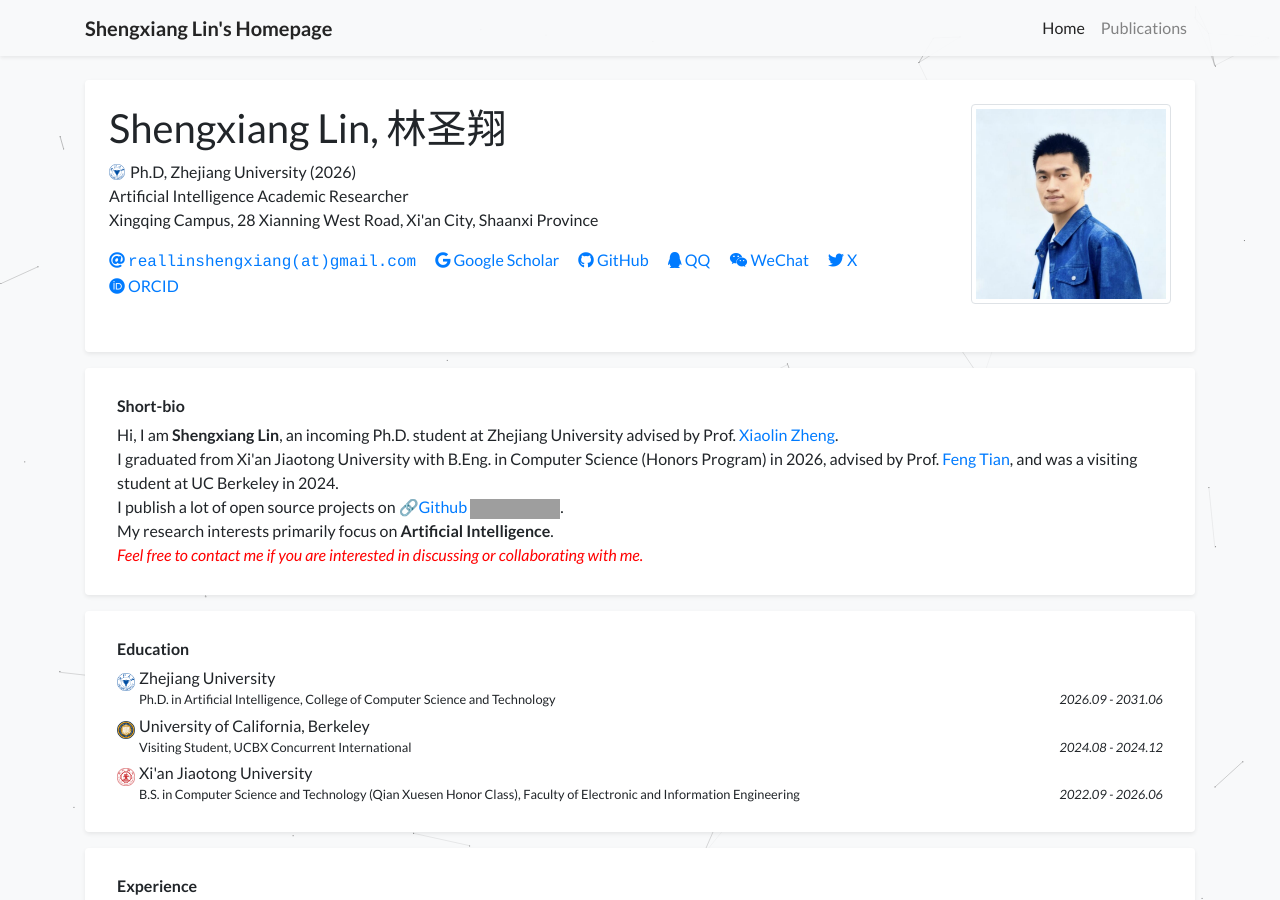
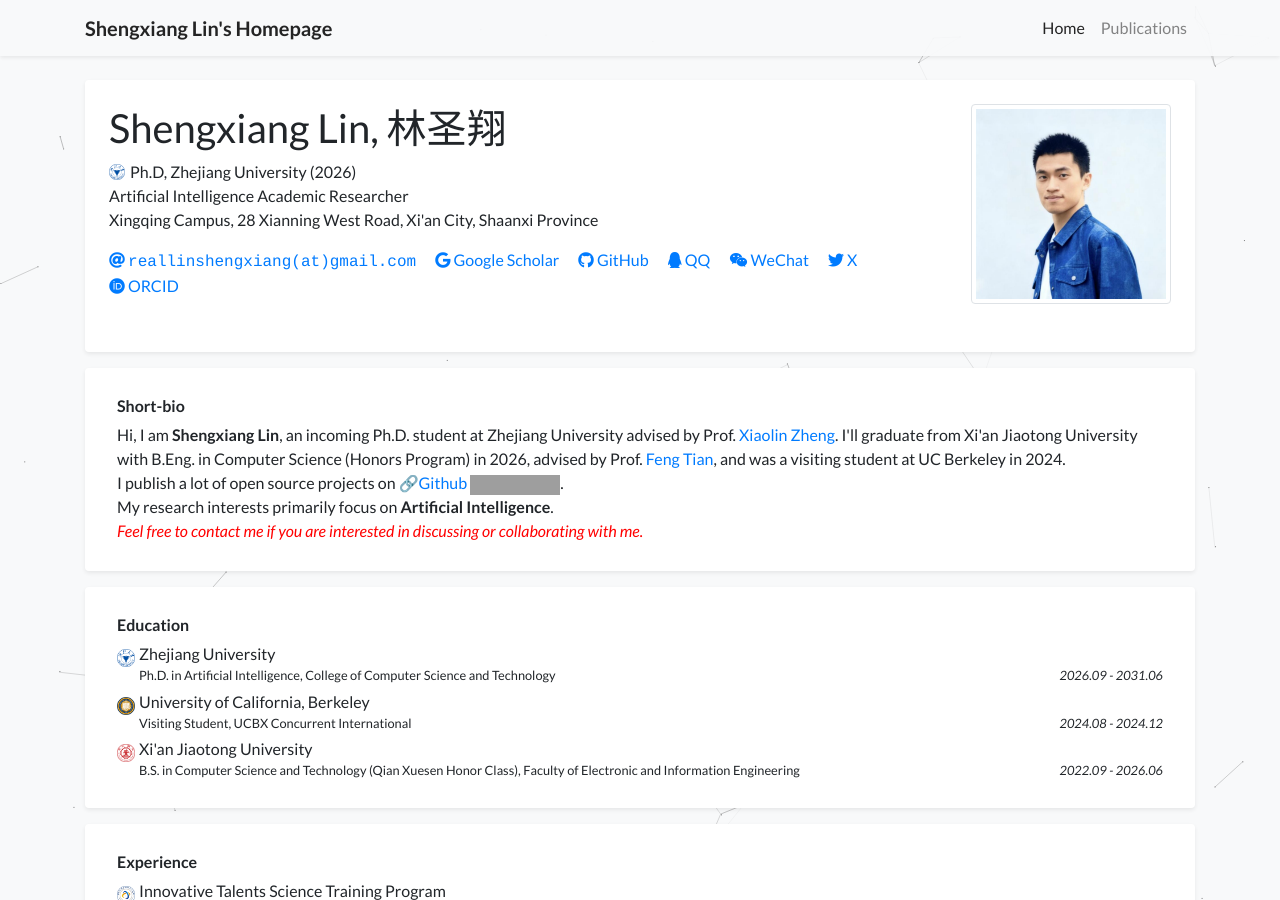
Before and after one commit to Lin-Shengxiang/Lin-Shengxiang.github.io, a Jekyll site: the page built from index.html, in a window 1280 px wide and 900 px high. Built offline with Jekyll 4.4.1, drawn with Linux system fonts in a browser that asks for light colours; a style sheet for code colours, icons or effects is not loaded; grey boxes are pictures that could not be loaded.

Commit message:
Update profile.yml

```diff
--- a/_data/profile.yml
+++ b/_data/profile.yml
@@ -21,7 +21,7 @@
 
 short_bio: >-
   Hi, I am <strong>Shengxiang Lin</strong>, an incoming Ph.D. student at Zhejiang University advised by Prof. <a href="https://scholar.google.com/citations?user=MY23M60AAAAJ">Xiaolin Zheng</a>.
-  <br> I graduated from Xi'an Jiaotong University with B.Eng. in Computer Science (Honors Program) in 2026, advised by Prof. <a href="https://scholar.google.com/citations?user=il3joj0AAAAJ&hl=en">Feng Tian</a>, and was a visiting student at UC Berkeley in 2024.
+  I'll graduate from Xi'an Jiaotong University with B.Eng. in Computer Science (Honors Program) in 2026, advised by Prof. <a href="https://scholar.google.com/citations?user=il3joj0AAAAJ&hl=en">Feng Tian</a>, and was a visiting student at UC Berkeley in 2024.
   <br> I publish a lot of open source projects on <a href="https://github.com/Shengxiang-Lin">🔗Github</a> <img alt="GitHub User's stars" src="https://img.shields.io/github/stars/Shengxiang-Lin?style=social">.
   <br> My research interests primarily focus on <strong>Artificial Intelligence</strong>.
   <br> <span style="color: red; font-style: italic;">Feel free to contact me if you are interested in discussing or collaborating with me.</span>
```
